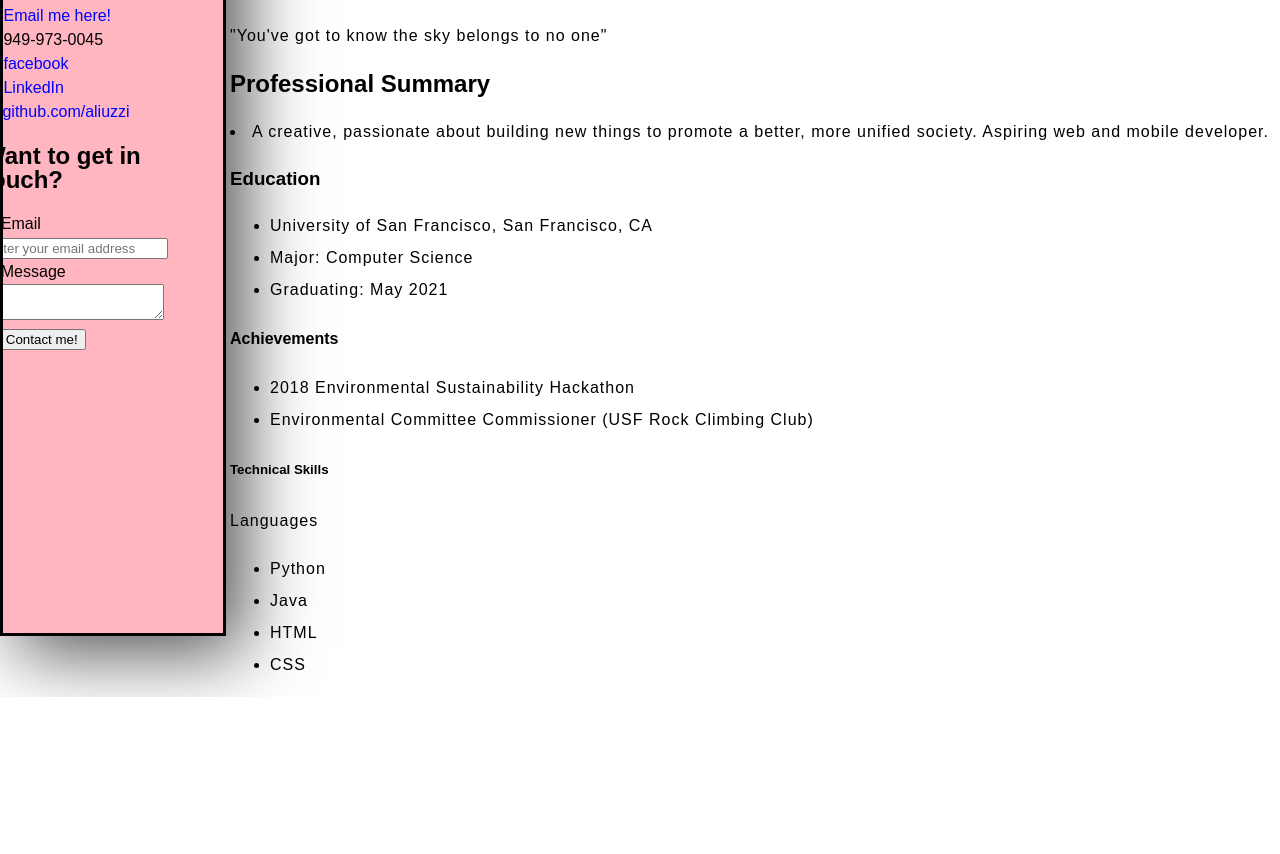
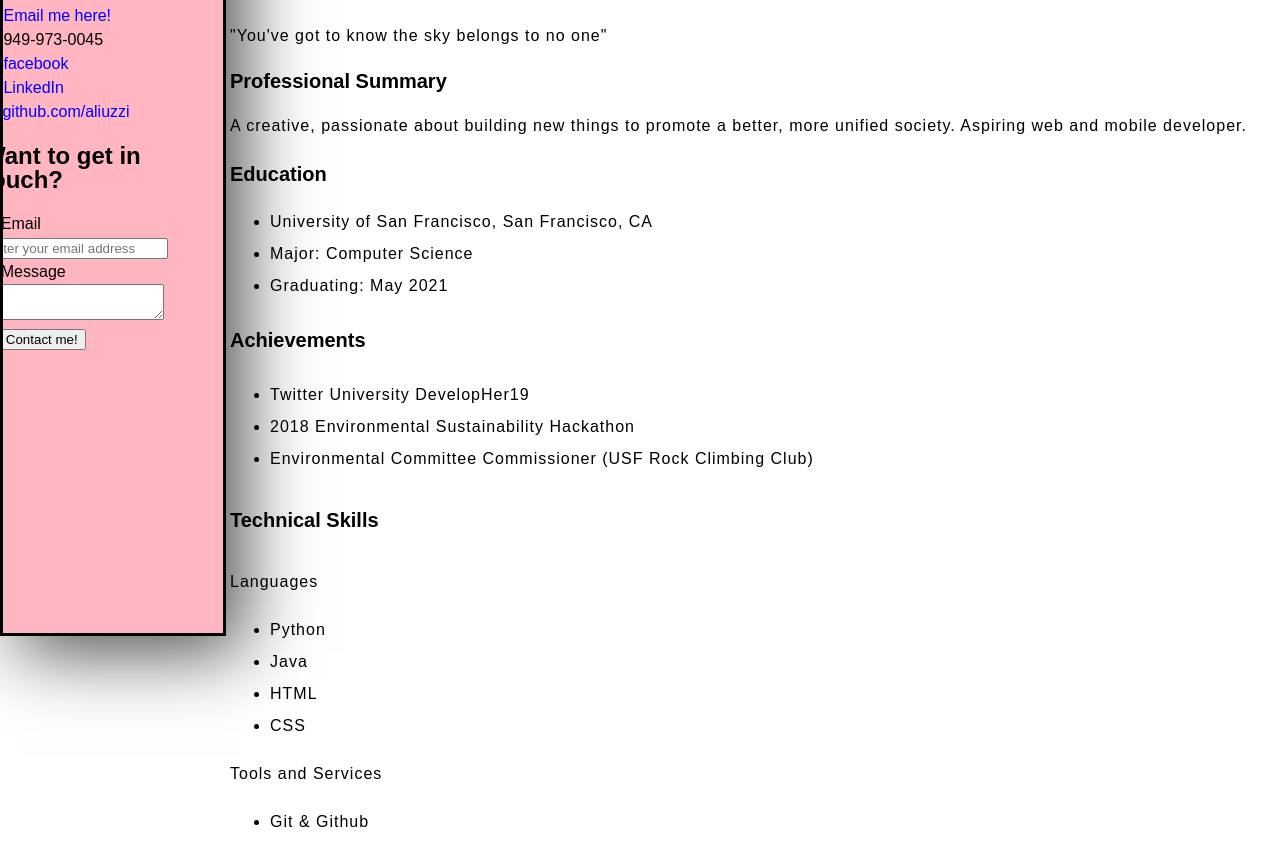
Before and after one commit to aliuzzi/WebDesign, a plain HTML site: page index.html in a window 1280 px wide. Shown: the part 180-1034 px from the top of the page. Before the commit the page ends 877 px from the top, so only its background shows below. Drawn offline with Linux system fonts and the light colour scheme; a script that the page names is missing; files whose address does not match are found by name.

Commit message:
Update index.html

```diff
--- a/index.html
+++ b/index.html
@@ -19,11 +19,13 @@
     </p>
 
 
-<h2 class="section"> Professional Summary </h2>
+<h2 style="font-size:20px;"> Professional Summary </h2>
 
-<li>A creative, passionate about building new things to promote a better, more unified society. Aspiring web and mobile developer.</li>
+<p>
+  A creative, passionate about building new things to promote a better, more unified society. Aspiring web and mobile developer.
+</p>
 
-<h3 class="section">Education</h3>
+<h3 style="font-size:20px;">Education</h3>
     <ul>
 <li> University of San Francisco, San Francisco, CA
 
@@ -31,18 +33,23 @@
 <li> Graduating: May 2021
     </ul>
 
-<h4 class ="section"> Achievements </h4>
+<h4 style="font-size:20px;"> Achievements </h4>
     <ul>
+      <li> Twitter University DevelopHer19 </li>
   <li> 2018 Environmental Sustainability Hackathon </li>
-<li> Environmental Committee Commissioner (USF Rock Climbing Club)
+<li> Environmental Committee Commissioner (USF Rock Climbing Club)</li>
     </ul>
-    <h5 class = "section"> Technical Skills</h5>
+    <h5 style="font-size:20px;"> Technical Skills</h5>
   <p class ="font-bold"> Languages  </p>
   <ul>
     <li> Python
     <li> Java
       <li> HTML
         <li> CSS
+    </ul>
+    <p class = "font-bold"> Tools and Services </p>
+    <ul>
+      <li> Git & Github </li>
     </ul>
 
 <nav id="nav">
```
